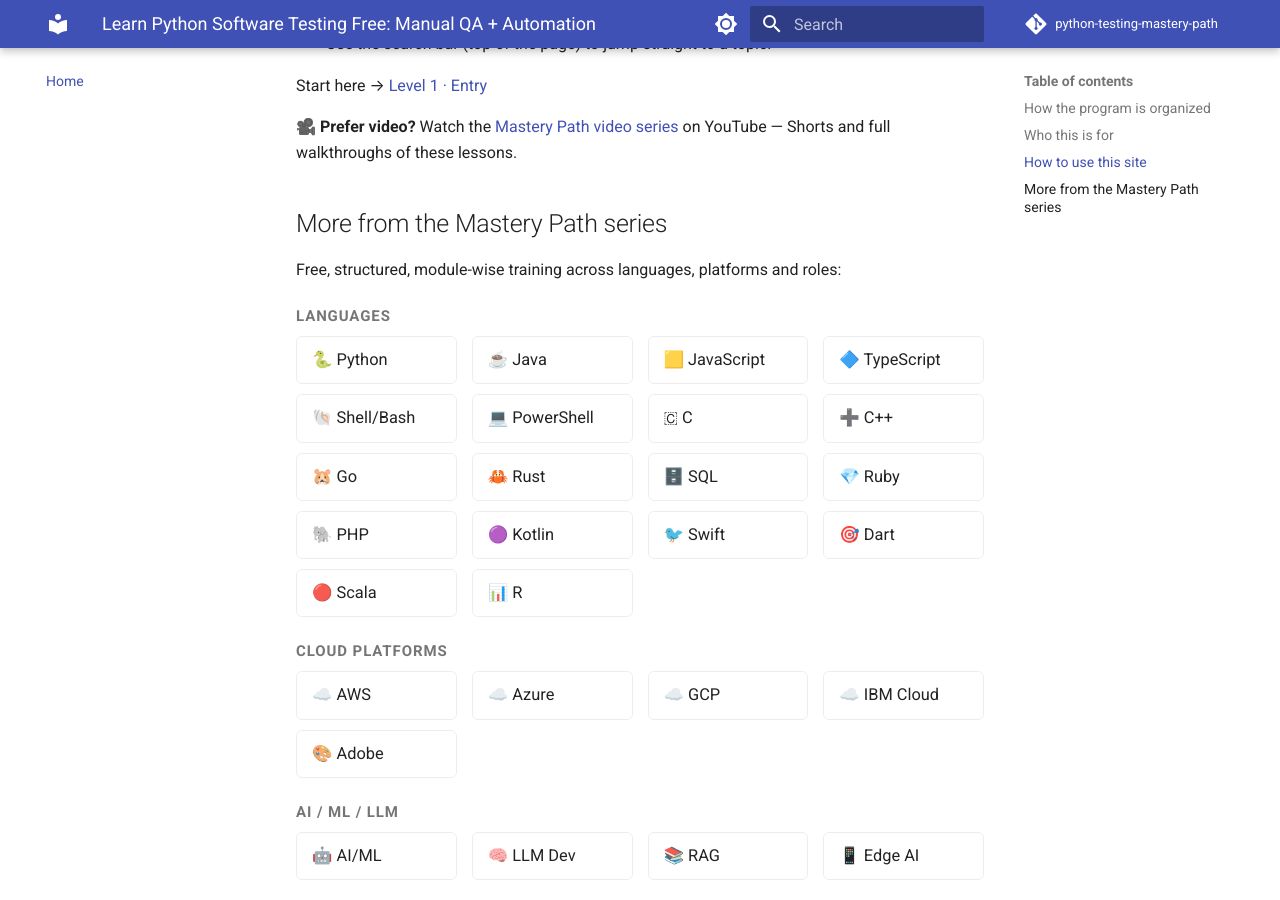
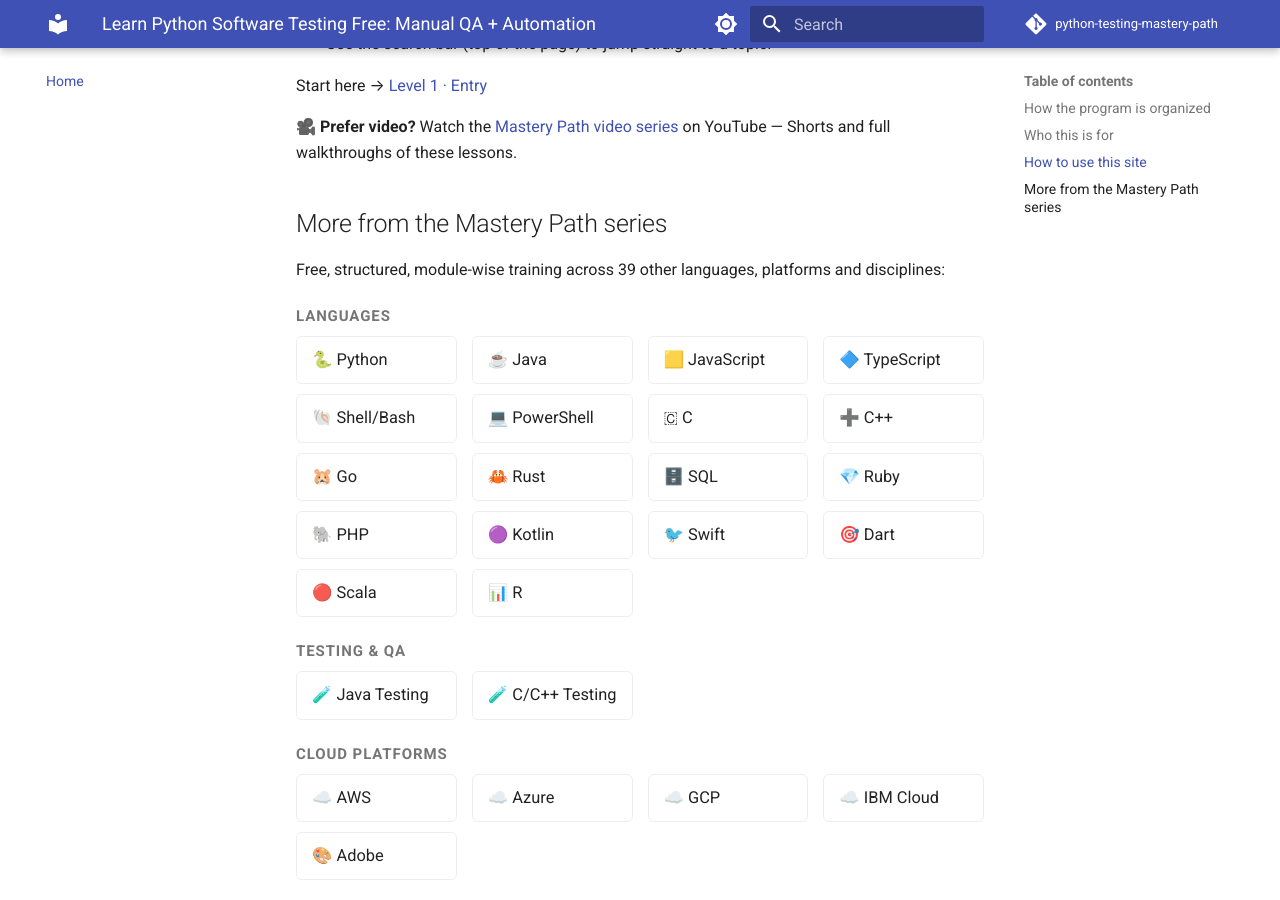
Before and after one commit to SIGILIPELLI/python-testing-skillmastery, an MkDocs documentation site: the page built from docs/index.md, in a window 1280 px wide and 900 px high, scrolled down 1086 px. Built offline with MkDocs 1.6.1 and Material for MkDocs 9.7.7, drawn with Linux system fonts in a browser that asks for light colours; comment, search, counter and statistics services are not loaded.

Commit message:
Add Testing & QA sites to cross-link grid
Co-Authored-By: Claude Opus 5 <noreply@anthropic.com>

```diff
--- a/docs/index.md
+++ b/docs/index.md
@@ -41,7 +41,7 @@ Start here → [Level 1 · Entry](level-1/index.md)
 
 ## More from the Mastery Path series
 
-Free, structured, module-wise training across languages, platforms and roles:
+Free, structured, module-wise training across 39 other languages, platforms and disciplines:
 
 <div class="mastery-grid-wrap">
 <p class="mastery-grid-category">Languages</p>
@@ -64,6 +64,11 @@ Free, structured, module-wise training across languages, platforms and roles:
   <a href="https://sigilipelli.github.io/dart-mastery-path/">🎯 Dart</a>
   <a href="https://sigilipelli.github.io/scala-mastery-path/">🔴 Scala</a>
   <a href="https://sigilipelli.github.io/r-mastery-path/">📊 R</a>
+</div>
+<p class="mastery-grid-category">Testing & QA</p>
+<div class="mastery-grid">
+  <a href="https://sigilipelli.github.io/java-testing-mastery-path/">🧪 Java Testing</a>
+  <a href="https://sigilipelli.github.io/cpp-testing-mastery-path/">🧪 C/C++ Testing</a>
 </div>
 <p class="mastery-grid-category">Cloud Platforms</p>
 <div class="mastery-grid">
```
